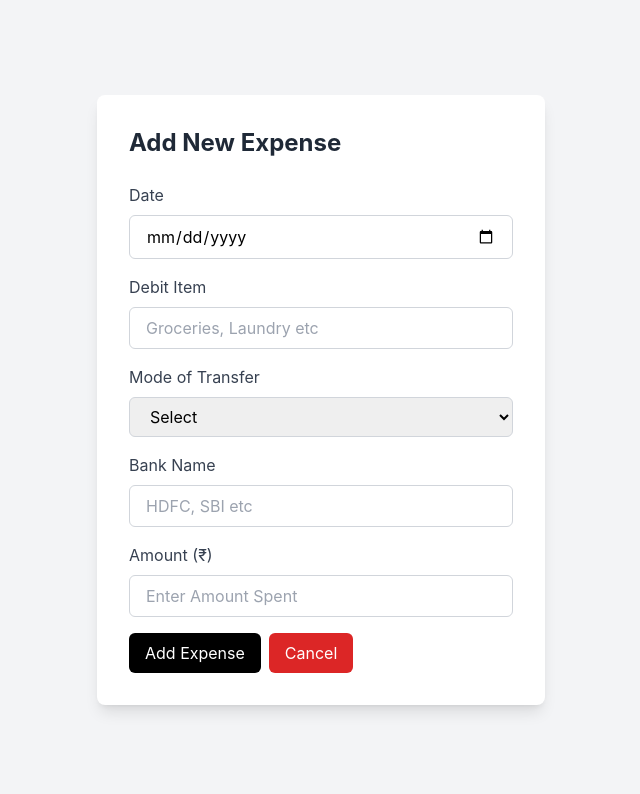
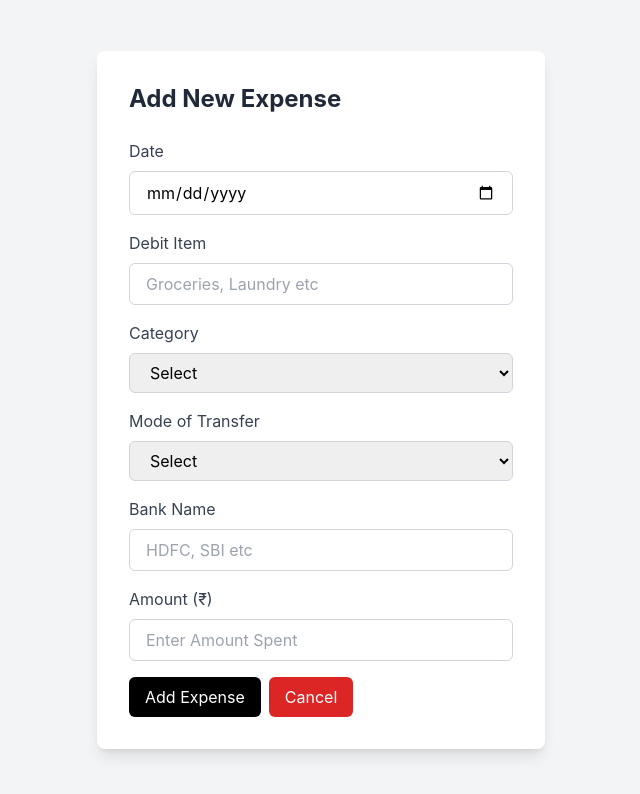
Before and after one commit to prashantsaini76/ExpenseTracker, a React (Create React App) app: page /add-expense in a window 1280 px wide. Shown: the top 794 px of the page, without its empty margins (319-959 px from the left). Built offline with nearby package versions, Linux system fonts and the light colour scheme; sample sign-in values are in the browser's storage.

Commit message:
added category column in expense data

```diff
--- a/src/components/AddExpensePage.js
+++ b/src/components/AddExpensePage.js
@@ -2,7 +2,7 @@ import React, { useCallback, useState } from "react";
 import axios from "axios";
 import { useNavigate } from "react-router-dom";
 import Spinner from "./Spinner";
-import Apiconfig from '../config/Apiconfig'
+import Apiconfig from "../config/Apiconfig";
 
 const AddExpensePage = () => {
   const [date, setDate] = useState("");
@@ -10,6 +10,7 @@ const AddExpensePage = () => {
   const [amount, setAmount] = useState("");
   const [bankName, setBankName] = useState("");
   const [modeOfTransfer, setmodeOfTransfer] = useState("");
+  const [category, setCategory] = useState("");
   const [isOpen, setIsOpen] = useState(false);
   const [error, setError] = useState(null);
   const [isLoading, setIsLoading] = useState(false);
@@ -72,6 +73,25 @@ const AddExpensePage = () => {
     navigate("/dashboard"); // Navigate back to dashboard on cancel
   };
 
+  const categories = [
+    "Food",
+    "Rent",
+    "EMI",
+    "Bills",
+    "Travel",
+    "Shopping",
+    "Fitness",
+    "Beauty",
+    "Groceries",
+    "Medical",
+    "Home Services",
+    "Entertainment",
+    "Offering",
+    "Fuel",
+    "Transfer to a person",
+    "Other"
+  ];
+
   return (
     <>
       {isLoading ? (
@@ -106,6 +126,24 @@ const AddExpensePage = () => {
                   required
                 />
               </div>
+
+              <div className="mb-4">
+                <label className="block text-gray-700 mb-2">Category</label>
+                <select
+                  value={category}
+                  onChange={(e) => setCategory(e.target.value)}
+                  className="w-full px-4 py-2 border border-gray-300 rounded-md focus:outline-none focus:ring-2 focus:ring-blue-400"
+                  required
+                >
+                  <option value="">Select</option>
+                  {categories.map((cat, index) => (
+                    <option key={index} value={cat}>
+                      {cat}
+                    </option>
+                  ))}
+                </select>
+              </div>
+
               <div className="mb-4">
                 <label className="block text-gray-700 mb-2">
                   Mode of Transfer
--- a/src/components/Dashboard.js
+++ b/src/components/Dashboard.js
@@ -10,6 +10,7 @@ import { FaSearch, FaChevronLeft, FaChevronRight } from "react-icons/fa";
 import Card from "./Card";
 import ExportToPdf from "./ExportToPdf";
 import ExportToExcel from "./ExportToExcel";
+import Spinner from './Spinner'
 
 const Dashboard = () => {
   const [expenses, setExpenses] = useState([]);
@@ -23,9 +24,11 @@ const Dashboard = () => {
     transferMode: "",
     bankName: "",
     item: "",
+    category:"",
     amount: "",
   });
   const [loading, setLoading] = useState(false);
+  const [expenseApiLoading, setExpenseApiLoading]=useState(false);
   const [error, setError] = useState("");
   const [fetchError, setFetchError] = useState("");
   const [successMessage, setSuccessMessage] = useState("");
@@ -34,13 +37,14 @@ const Dashboard = () => {
   const [totalAmount, setTotalAmount] = useState(0);
   const [searchTerm, setSearchTerm] = useState("");
   const [currentPage, setCurrentPage] = useState(1);
-  const [itemsPerPage] = useState(10);
+  const [itemsPerPage] = useState(60);
   const navigate = useNavigate();
 
   // ... (useEffect hooks and other functions will follow in the next parts)
 
   useEffect(() => {
     const fetchExpenses = async () => {
+      setExpenseApiLoading(true);
       const authToken = localStorage.getItem("authToken");
 
       if (!authToken) {
@@ -57,11 +61,13 @@ const Dashboard = () => {
         setExpenses(response.data);
         setFilteredExpenses(response.data);
         calculateTotalAmount(response.data);
+        setExpenseApiLoading(false);
       } catch (error) {
         setFetchError(
           `Error Occurred! ${error.response?.data?.message || error.message}`
         );
         setShowModal(true);
+        setExpenseApiLoading(false);
       }
     };
 
@@ -186,6 +192,7 @@ const Dashboard = () => {
       transferMode: expense.transferMode,
       bankName: expense.bankName,
       item: expense.item,
+      category: expense.category,
       amount: expense.amount,
     });
     setShowModal(true);
@@ -234,6 +241,7 @@ const Dashboard = () => {
       transferMode: "",
       bankName: "",
       item: "",
+      category:"",
       amount: "",
     });
   };
@@ -250,6 +258,25 @@ const Dashboard = () => {
 
   const years = [
     ...new Set(expenses.map((expense) => new Date(expense.date).getFullYear())),
+  ];
+
+  const categories = [
+    "Food",
+    "Rent",
+    "EMI",
+    "Bills",
+    "Travel",
+    "Shopping",
+    "Fitness",
+    "Beauty",
+    "Groceries",
+    "Medical",
+    "Home Services",
+    "Entertainment",
+    "Offering",
+    "Fuel",
+    "Transfer to a person",
+    "Other"
   ];
 
   // ... (JSX will follow in the next part)
@@ -368,7 +395,7 @@ const Dashboard = () => {
 
       <div className="flex-grow overflow-auto bg-white shadow-md mx-auto w-[90%] rounded-lg max-h-[500px] sm:max-h-[450px] mb-10">
 
-
+            {expenseApiLoading ? <Spinner/> :  currentItems.length > 0 ? (
                <table className="min-w-full divide-y">
                <thead>
                  <tr>
@@ -377,6 +404,9 @@ const Dashboard = () => {
                    </th>
                    <th className="px-5 py-3 bg-gray-100 text-gray-600 text-wrap text-left text-[12px] sm:text-sm uppercase font-semibold">
                      Debit Item
+                   </th>
+                   <th className="px-5 py-3 bg-gray-100 text-gray-600 text-wrap text-left text-[12px] sm:text-sm uppercase font-semibold">
+                     Category
                    </th>
                    <th className="px-5 py-3 bg-gray-100 text-gray-600 text-wrap text-left text-[12px] sm:text-sm uppercase font-semibold">
                      Mode
@@ -392,15 +422,18 @@ const Dashboard = () => {
                    </th>
                  </tr>
                </thead>
+
+              {currentItems.map((expense) => (
                   <tbody>
-            {currentItems.length > 0 ? (
-              currentItems.map((expense) => (
                 <tr key={expense._id} className="border-b">
                   <td className="px-5 py-3 text-gray-700 text-wrap text-left text-[12px] sm:text-sm">
                     {new Date(expense.date).toLocaleDateString()}
                   </td>
                   <td className="px-5 py-3 text-gray-700 text-wrap text-left text-[12px] sm:text-sm">
                     {expense.item}
+                  </td>
+                  <td className="px-5 py-3 text-gray-700 text-wrap text-left text-[12px] sm:text-sm">
+                    {expense.category}
                   </td>
                   <td className="px-5 py-3 text-gray-700 text-wrap text-left text-[12px] sm:text-sm">
                     {expense.transferMode}
@@ -426,23 +459,21 @@ const Dashboard = () => {
                     </button>
                   </td>
                 </tr>
-              ))
-            ) : (
-              <tr>
-                <td colSpan="6" className="px-5 py-5 text-center text-gray-500">
-                  No expenses found
-                </td>
-              </tr>
-            )}
+
+
           </tbody>
+           ))}
         </table>
+            ) :(<div className="w-[200px] shadow-lg bg-gray-200 mx-auto mt-10 p-4 rounded-lg mb-10 text-center">No data found</div>)}
+
+
       </div>
 
       {showModal && (
         <div className="fixed inset-0 bg-gray-800 bg-opacity-50 flex items-center justify-center z-50">
           <div className="bg-white rounded-lg p-6 w-full max-w-sm">
             {loading ? (
-              <div className="text-center">Processing...</div>
+             <Spinner/>
             ) : (
               <>
                 {error && (
@@ -534,6 +565,33 @@ const Dashboard = () => {
                         required
                       />
                     </div>
+
+
+                    <div className="mb-4">
+                      <label className="block text-gray-700 mb-2">
+                        Category
+                      </label>
+                      <select
+                        value={editData.category}
+                        onChange={(e) =>
+                          setEditData({
+                            ...editData,
+                            category: e.target.value,
+                          })
+                        }
+                        className="w-full px-4 py-2 border border-gray-300 rounded-md focus:outline-none focus:ring-2 focus:ring-blue-400"
+                        required
+                      >
+                        <option value="">Select</option>
+                        {categories.map((cat, index) => (
+                    <option key={index} value={cat}>
+                      {cat}
+                    </option>
+                  ))}
+                      </select>
+                    </div>
+
+
                     <div className="mb-4">
                       <label className="block text-gray-700 mb-2">Amount</label>
                       <input
--- a/src/components/ExportToExcel.js
+++ b/src/components/ExportToExcel.js
@@ -19,6 +19,7 @@ const ExportToExcel = ({ tableData }) => {
       DATE: formatDate(row.date),
       "TRANSFER MODE": row.transferMode,
       ITEM: row.item,
+      CATETORY: row.category,
       "BANK NAME": row.bankName,
       AMOUNT: row.amount,
     }));
@@ -31,6 +32,7 @@ const ExportToExcel = ({ tableData }) => {
       DATE: "Total",
       "TRANSFER MODE": "",
       ITEM: "",
+      CATETORY:"",
       "BANK NAME":"",
       AMOUNT: `₹${totalAmount.toFixed(2)}`,
     });
--- a/src/components/ExportToPdf.js
+++ b/src/components/ExportToPdf.js
@@ -11,7 +11,7 @@ const ExportToPdf = ({ tableData }) => {
     // Define the table column headers from the data
    // const tableColumn = Object.keys(tableData[0]);
 
-   const tableColumn = ["DATE", "TRANSFER MODE", "ITEM", "BANK NAME", "AMOUNT"];
+   const tableColumn = ["DATE", "TRANSFER MODE", "ITEM", "CATEGORY", "BANK NAME", "AMOUNT"];
 
     // Map the table data to an array of arrays (table rows)
     //const tableRows = tableData.map((row) => Object.values(row));
@@ -31,6 +31,7 @@ const ExportToPdf = ({ tableData }) => {
         formatDate(row.date),
         row.transferMode,
         row.item,
+        row.category,
         row.bankName,
         row.amount,
       ]);
@@ -38,7 +39,7 @@ const ExportToPdf = ({ tableData }) => {
       const totalAmount = tableData.reduce((acc, row) => acc + parseFloat(row.amount), 0);
 
     // Add a title to the PDF
-    doc.text(`Expense Data (Total Amount Rs:${totalAmount}/-)`, 14, 16);
+    doc.text(`Expense Data (Total Amount Rs ${totalAmount})`, 14, 16);
 
 
 
--- a/src/components/Spinner.js
+++ b/src/components/Spinner.js
@@ -3,7 +3,7 @@ import React from 'react';
 function Spinner() {
   return (
     <div className="flex justify-center items-center">
-      <div className="w-12 h-12 border-4 border-blue-500 mt-10 border-t-transparent border-solid rounded-full animate-spin"></div>
+      <div className="w-8 h-8 border-4 border-blue-500 mt-10 border-t-transparent border-solid rounded-full animate-spin mb-8"></div>
     </div>
   );
 }
```
Lines whose indentation alone changed are shown as unchanged.
